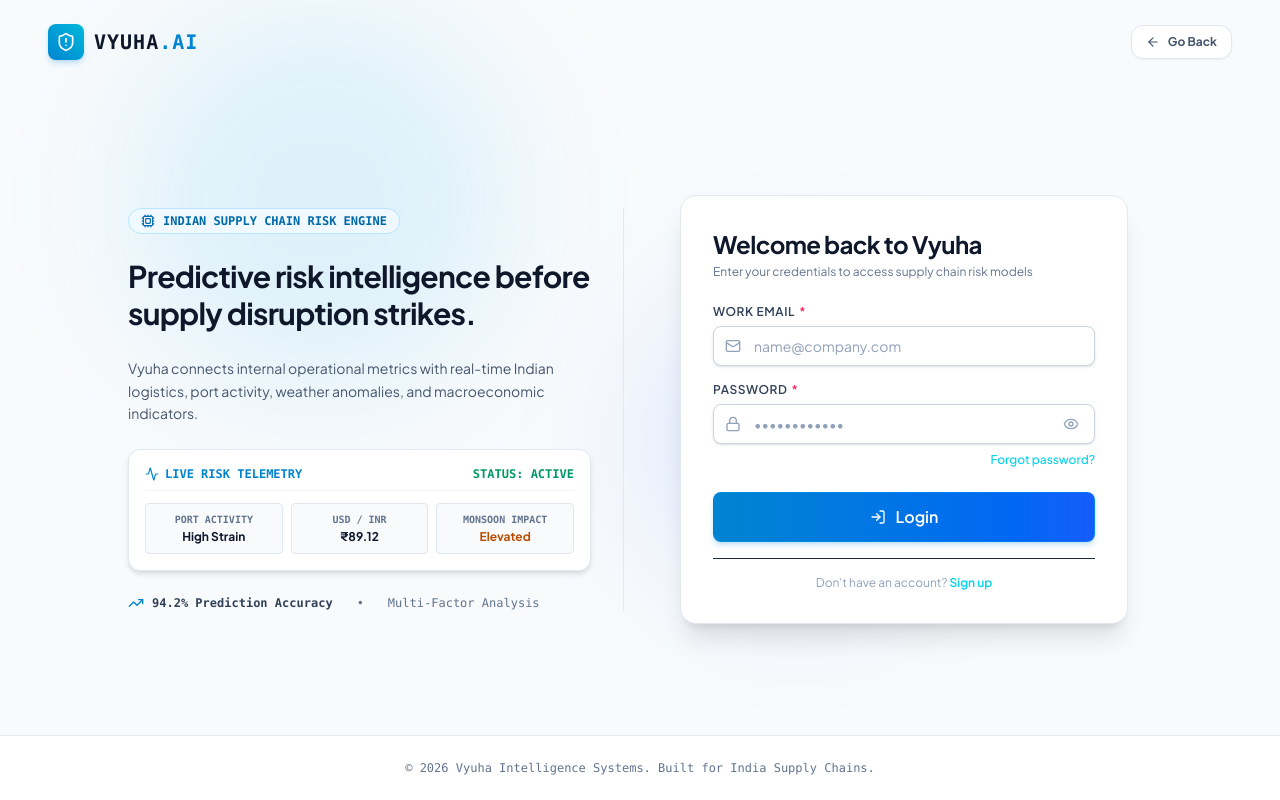
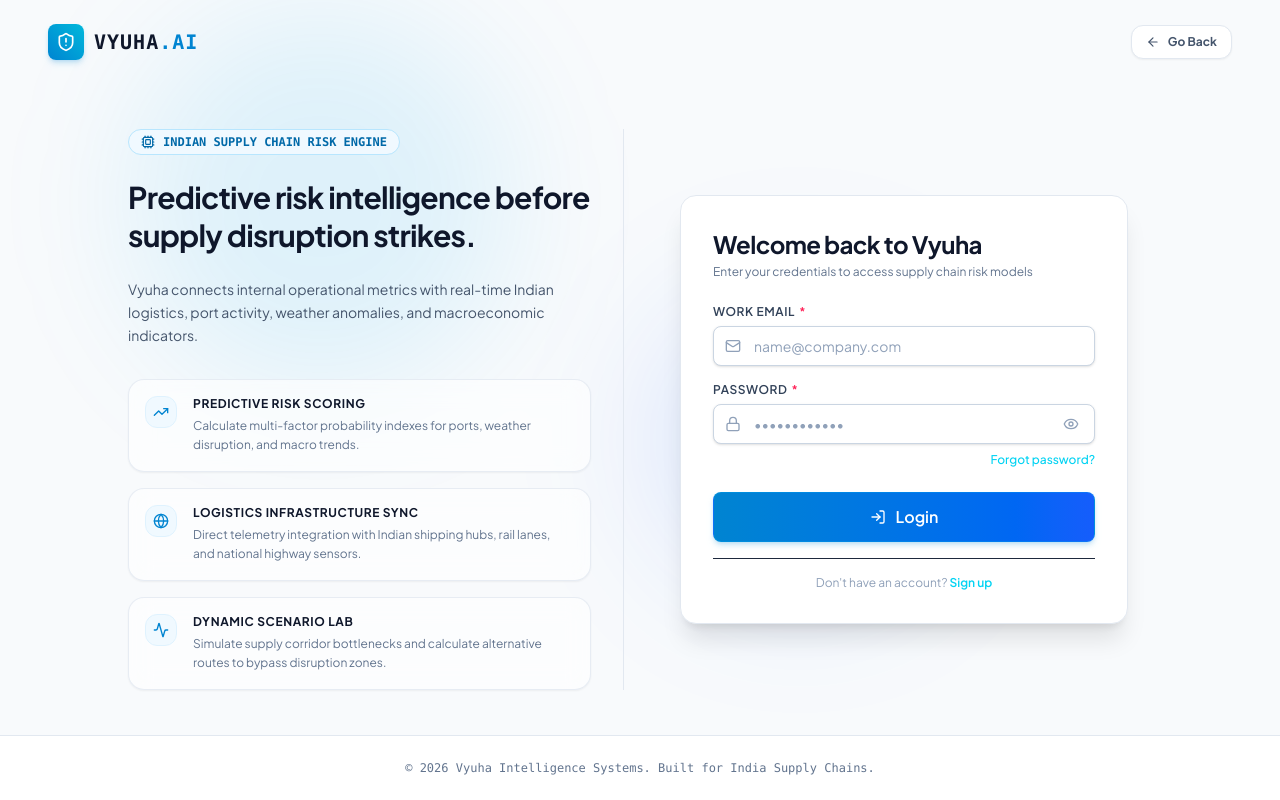
Before and after one commit to viks-ing/vyuha1, a React (Vite) app: page /login in a window 1280 px wide. Built offline with nearby package versions, Linux system fonts and the light colour scheme.

Commit message:
Replace Live Risk Telemetry preview widget with capability features showcase in AuthLayout

```diff
--- a/src/components/auth/AuthLayout.tsx
+++ b/src/components/auth/AuthLayout.tsx
@@ -1,6 +1,6 @@
 import React from 'react';
 import { Link } from 'react-router-dom';
-import { ShieldAlert, Cpu, Activity, TrendingUp, ArrowLeft } from 'lucide-react';
+import { ShieldAlert, Cpu, Activity, TrendingUp, ArrowLeft, Globe } from 'lucide-react';
 import { useNavigate } from 'react-router-dom';
 
 interface AuthLayoutProps {
@@ -61,37 +61,37 @@
               Vyuha connects internal operational metrics with real-time Indian logistics, port activity, weather anomalies, and macroeconomic indicators.
             </p>
 
-            {/* Quick Live Preview Widget */}
-            <div className="bg-white border border-slate-200 rounded-xl p-4 space-y-3 shadow-md">
-              <div className="flex items-center justify-between text-xs text-slate-500 border-b border-slate-100 pb-2">
-                <span className="flex items-center gap-1.5 font-mono text-sky-600 font-semibold">
-                  <Activity className="w-3.5 h-3.5 animate-pulse" /> LIVE RISK TELEMETRY
-                </span>
-                <span className="font-mono text-emerald-600 font-bold">STATUS: ACTIVE</span>
-              </div>
-              <div className="grid grid-cols-3 gap-2 text-center">
-                <div className="p-2 rounded bg-slate-50 border border-slate-200">
-                  <div className="text-[10px] text-slate-500 uppercase font-mono font-bold">Port Activity</div>
-                  <div className="text-xs font-bold text-slate-900 mt-0.5">High Strain</div>
+            {/* Elegant Core Capabilities Showcase */}
+            <div className="space-y-4 pt-2">
+              <div className="flex items-start gap-4 p-4 bg-white/60 backdrop-blur-md rounded-2xl border border-slate-200/80 shadow-xs hover:border-sky-300 transition-all duration-200">
+                <div className="w-8 h-8 rounded-xl bg-sky-50 border border-sky-100 flex items-center justify-center text-sky-600 shrink-0">
+                  <TrendingUp className="w-4 h-4" />
                 </div>
-                <div className="p-2 rounded bg-slate-50 border border-slate-200">
-                  <div className="text-[10px] text-slate-500 uppercase font-mono font-bold">USD / INR</div>
-                  <div className="text-xs font-bold text-slate-900 mt-0.5">₹89.12</div>
-                </div>
-                <div className="p-2 rounded bg-slate-50 border border-slate-200">
-                  <div className="text-[10px] text-slate-500 uppercase font-mono font-bold">Monsoon Impact</div>
-                  <div className="text-xs font-bold text-amber-700 mt-0.5">Elevated</div>
+                <div>
+                  <h4 className="text-xs font-bold text-slate-900 uppercase tracking-wider">Predictive Risk Scoring</h4>
+                  <p className="text-xs text-slate-500 mt-1 leading-relaxed">Calculate multi-factor probability indexes for ports, weather disruption, and macro trends.</p>
                 </div>
               </div>
-            </div>
 
-            <div className="flex items-center gap-6 text-xs font-mono text-slate-500">
-              <div className="flex items-center gap-2">
-                <TrendingUp className="w-4 h-4 text-sky-600" />
-                <span className="font-semibold text-slate-700">94.2% Prediction Accuracy</span>
+              <div className="flex items-start gap-4 p-4 bg-white/60 backdrop-blur-md rounded-2xl border border-slate-200/80 shadow-xs hover:border-sky-300 transition-all duration-200">
+                <div className="w-8 h-8 rounded-xl bg-sky-50 border border-sky-100 flex items-center justify-center text-sky-600 shrink-0">
+                  <Globe className="w-4 h-4" />
+                </div>
+                <div>
+                  <h4 className="text-xs font-bold text-slate-900 uppercase tracking-wider">Logistics Infrastructure Sync</h4>
+                  <p className="text-xs text-slate-500 mt-1 leading-relaxed">Direct telemetry integration with Indian shipping hubs, rail lanes, and national highway sensors.</p>
+                </div>
               </div>
-              <span>•</span>
-              <span>Multi-Factor Analysis</span>
+
+              <div className="flex items-start gap-4 p-4 bg-white/60 backdrop-blur-md rounded-2xl border border-slate-200/80 shadow-xs hover:border-sky-300 transition-all duration-200">
+                <div className="w-8 h-8 rounded-xl bg-sky-50 border border-sky-100 flex items-center justify-center text-sky-600 shrink-0">
+                  <Activity className="w-4 h-4" />
+                </div>
+                <div>
+                  <h4 className="text-xs font-bold text-slate-900 uppercase tracking-wider">Dynamic Scenario Lab</h4>
+                  <p className="text-xs text-slate-500 mt-1 leading-relaxed">Simulate supply corridor bottlenecks and calculate alternative routes to bypass disruption zones.</p>
+                </div>
+              </div>
             </div>
           </div>
 
```
